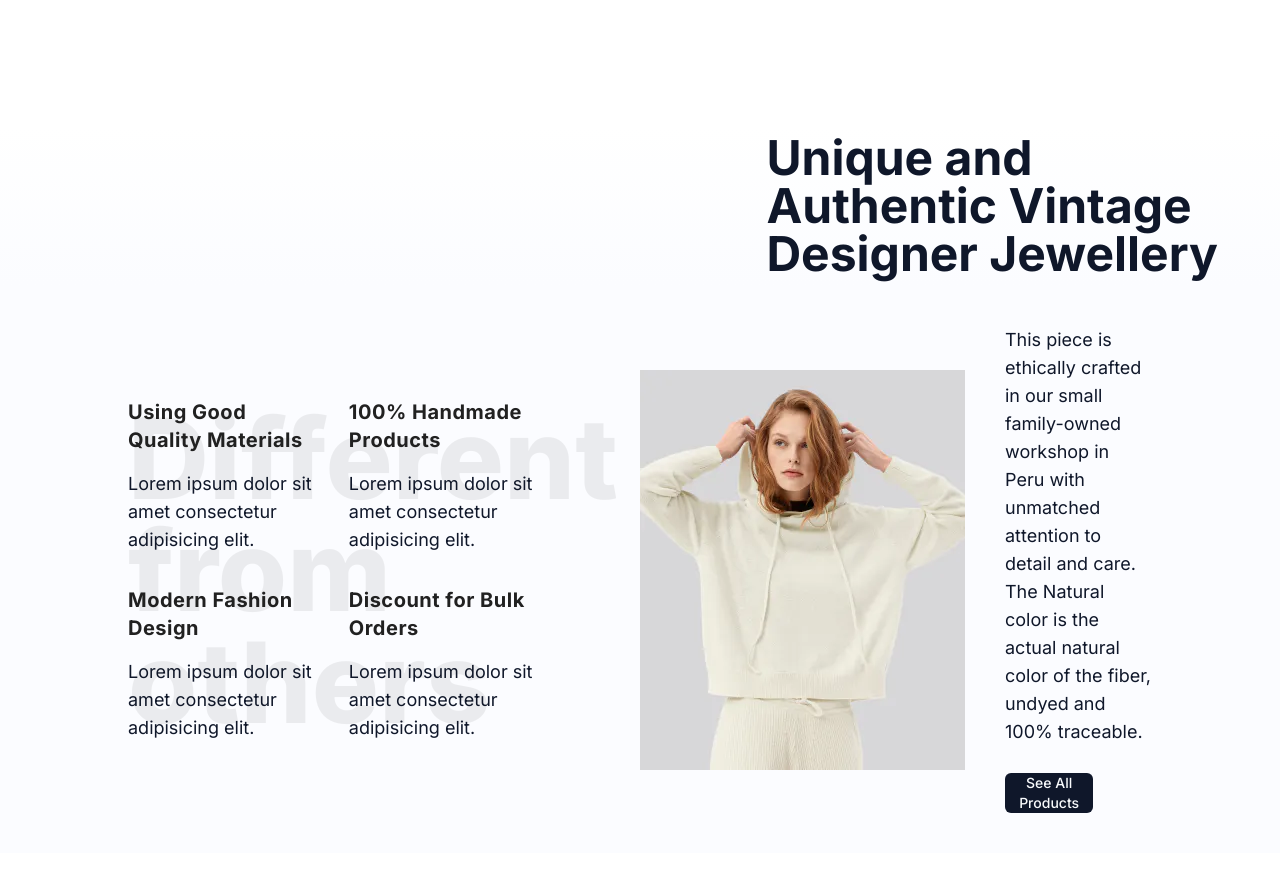
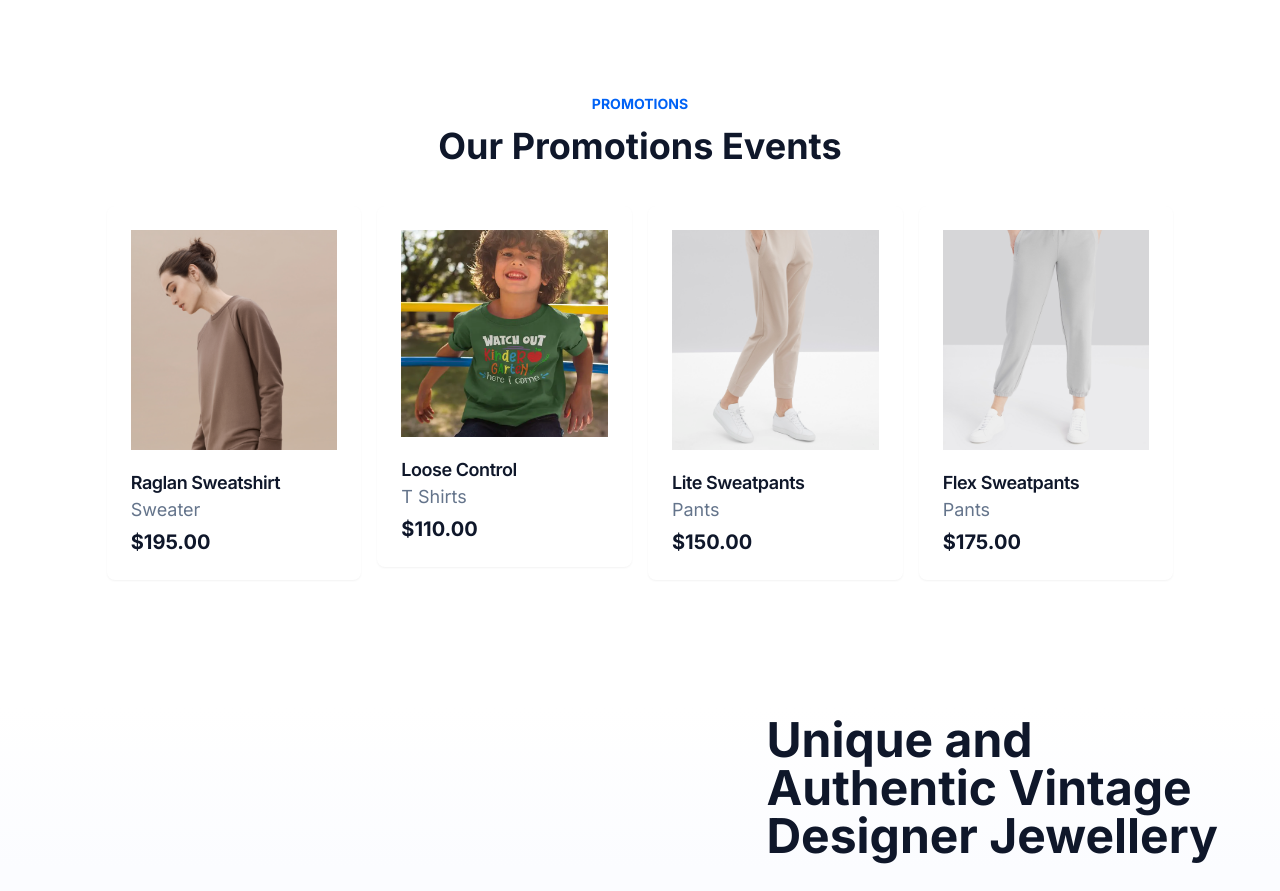
Before and after one commit to SheikhXAdil/online-marketplace-ui-nextjs13, a Next.js app: page / in a window 1280 px wide. Shown: the part 1340-2231 px from the top of the page. Built offline with nearby package versions, Linux system fonts and the light colour scheme.

Commit message:
ui ready

```diff
--- /dev/null
+++ b/src/app/Sections/Products.tsx
@@ -0,0 +1,42 @@
+import ProductCard from "@/components/ProductCard";
+import { product, products } from "@/utils/Products"
+
+
+const shuffleArray = (array: product[]) => {
+
+    for (let i = array.length - 1; i > 0; i--) {
+        const j = Math.floor(Math.random() * (i + 1));
+        [array[i], array[j]] = [array[j], array[i]];
+    }
+
+    return array
+
+}
+
+
+const ProductSection = () => {
+
+    const shuffledProducts = shuffleArray(products)
+    const fourRandomProducts = shuffledProducts.slice(0, 4)
+
+    return (
+        <section className='w-10/12 mx-auto flex flex-col gap-10'>
+            <div className='text-center flex flex-col gap-3'>
+                <h2 className='text-[#0062F5] font-bold text-sm'>PROMOTIONS</h2>
+                <h3 className='text-4xl font-bold'>Our Promotions Events</h3>
+            </div>
+
+            <div>
+                <div className="grid grid-cols-1 sm:grid-cols-2 md:grid-cols-3 lg:grid-cols-4 w-full gap-4">
+                    {fourRandomProducts.map((product) => {
+                        return (
+                            <ProductCard key={product.id} title={product.title} clothingCategory={product.clothingCategory} linkText={product.linkText} price={product.price} picture={product.pictures[0]} />
+                        )
+                    })}
+                </div>
+            </div>
+        </section>
+    )
+}
+
+export default ProductSection
--- a/src/app/page.tsx
+++ b/src/app/page.tsx
@@ -2,12 +2,14 @@ import Hero from "@/app/Sections/Hero"
 import Promotions from "./Sections/Promotions"
 import Features from "./Sections/Features"
 import NewsLetter from "./Sections/NewsLetter"
+import ProductSection from "./Sections/Products"
 
 export default function Home() {
   return (
     <>
       <Hero />
       <Promotions />
+      <ProductSection />
       <Features />
       <NewsLetter />
     </>
--- a/src/app/products/[slug]/page.tsx
+++ b/src/app/products/[slug]/page.tsx
@@ -1,5 +1,7 @@
 'use client'
+import { Button } from "@/components/ui/button"
 import { products } from "@/utils/Products"
+import { ShoppingCartIcon } from "lucide-react"
 import Image from "next/image"
 import { useState } from "react"
 
@@ -15,28 +17,71 @@ const Product = ({ params }: { params: { slug: string } }) => {
     const [product] = productArr
 
     const [mainPic, setMainPic] = useState(product.pictures[0])
+    const [Quantity, setQuantity] = useState(1)
+
+    const sizes = ["XS", "S", "M", "L", "XL"]
 
     return (
         <section className="bg-[#fcfcfc]">
 
-            <section className=" w-10/12 mx-auto flex flex-col gap-8">
-                <div className="min-h-screen grid grid-cols-8 grid-rows-6 py-12">
-                    <div className="col-span-1 row-span-4 flex flex-col gap-2">
+            <section className="w-10/12 mx-auto flex flex-col gap-8">
+
+                <div className="flex flex-wrap py-12 justify-around min-h-screen">
+
+                    <div className="w-[30%] md:w-[10%] flex flex-col gap-3">
                         {product.pictures.map((picture, index) => {
                             return (
                                 <Image key={index} src={picture} alt={product.title} width={100} height={100} className="cursor-pointer" onMouseEnter={() => { setMainPic(picture) }} onMouseLeave={() => { setMainPic(product.pictures[0]) }} />
                             )
                         })}
                     </div>
-                    <div className="col-span-5 row-span-6">
-                        <div className="w-4/5 h-full relative">
-                            <Image src={mainPic} alt={product.title} fill />
+
+                    <div className="w-[65%] md:w-[50%] h-[50vh] md:h-screen">
+                        <div className="relative w-full h-full">
+                            <Image src={mainPic} alt={product.title} fill className="flex items-start sm:object-contain md:object-fill" />
                         </div>
                     </div>
-                    <div className="col-span-2 row-span-3">
+
+                    <div className="w-full md:w-[30%] flex flex-col md:px-8 py-16 gap-6">
+
+                        <div className="flex flex-col">
+                            <h1 className="text-2xl md:text-3xl font-semibold">{product.title}</h1>
+                            <p className="text-2xl font-light">{product.clothingCategory}</p>
+                        </div>
+
+                        <div className="flex flex-col gap-3">
+                            <h3 className="font-bold text-xl">Select Size</h3>
+                            <ul className="list-none flex gap-4">
+                                {sizes.map((size, index) => {
+                                    return (
+                                        <li key={index} className="md:h-9 h-8 md:w-10 w-8 flex justify-center items-center font-bold rounded-full cursor-pointer p-3 border-2 hover:box-shadow: rgba(0, 0, 0, 0.4) 0px 1000px 3000px;">{size}</li>
+                                    )
+                                })}
+                            </ul>
+                        </div>
+
+                        <div className="flex gap-5">
+                            <h5 className="font-bold">Quantity</h5>
+                            <div className="flex gap-2">
+                                <Button className="w-8 h-8 p-3 rounded-full text-xl text-black bg-[#f1f1f1]" onClick={() => { setQuantity(Quantity - 1) }}>-</Button>
+                                <span className="w-4 h-10 flex items-center justify-center text-lg">{Quantity}</span>
+                                <Button className="w-8 h-8 p-3 rounded-full text-xl text-black bg-white border-2 border-black" onClick={() => { setQuantity(Quantity + 1) }}>+</Button>
+                            </div>
+                        </div>
+
+                        <div className="flex gap-4">
+                            <Button className="w-40 h-12 rounded-none">
+                                <div className="flex w-max gap-2">
+                                    <ShoppingCartIcon />
+                                    <p>Add to Cart</p>
+                                </div>
+                            </Button>
+                            <h3 className="flex items-center text-xl sm:text-3xl md:text-2xl lg:text-3xl font-bold">{product.price}</h3>
+                        </div>
 
                     </div>
                 </div>
+
 
                 <section className="bg-white py-16 px-8 flex flex-col gap-8">
 
@@ -60,7 +105,7 @@ const Product = ({ params }: { params: { slug: string } }) => {
 
                     <div className="flex flex-col sm:flex-row justify-between w-full gap-6">
 
-                        <h3 className="text-xl font-bold w-full sm:w-1/3">PRODUCT DETAILS</h3>
+                        <h3 className="text-xl font-bold w-full sm:w-1/3">PRODUCT PRECAUTIONS</h3>
                         <ul className="flex flex-col gap-4 mx-4 sm:mx-12 w-full sm:w-2/3 list-disc font-semibold">
                             <li>Hand wash using cold water.</li>
                             <li>Do not using bleach.</li>
@@ -69,6 +114,7 @@ const Product = ({ params }: { params: { slug: string } }) => {
                         </ul>
 
                     </div>
+
                 </section>
             </section>
 
```
